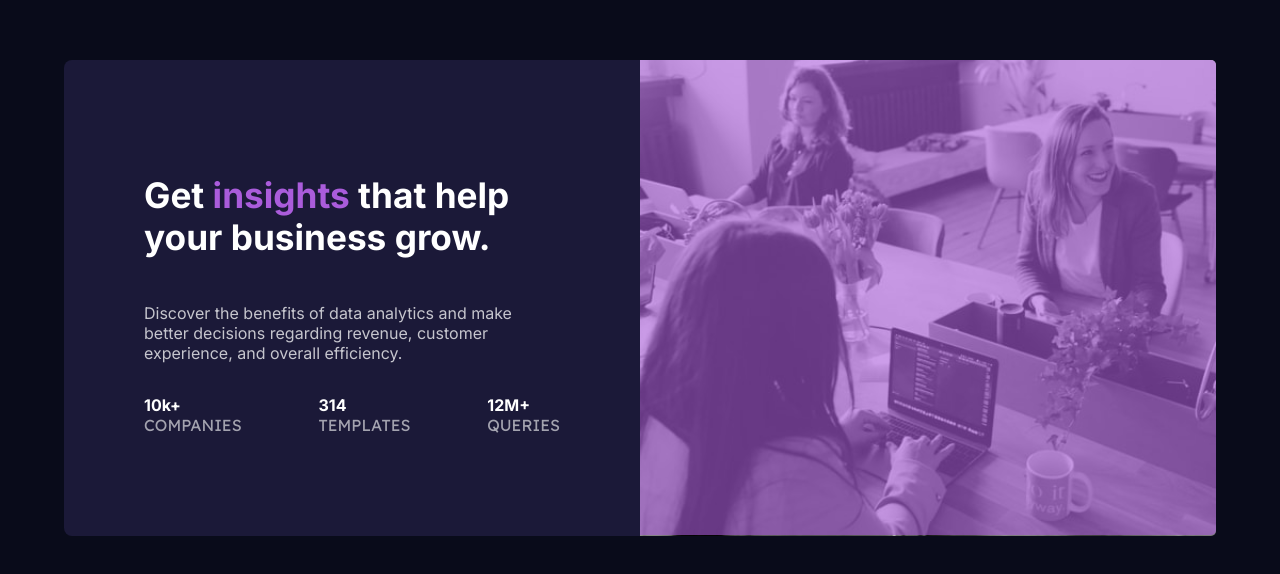
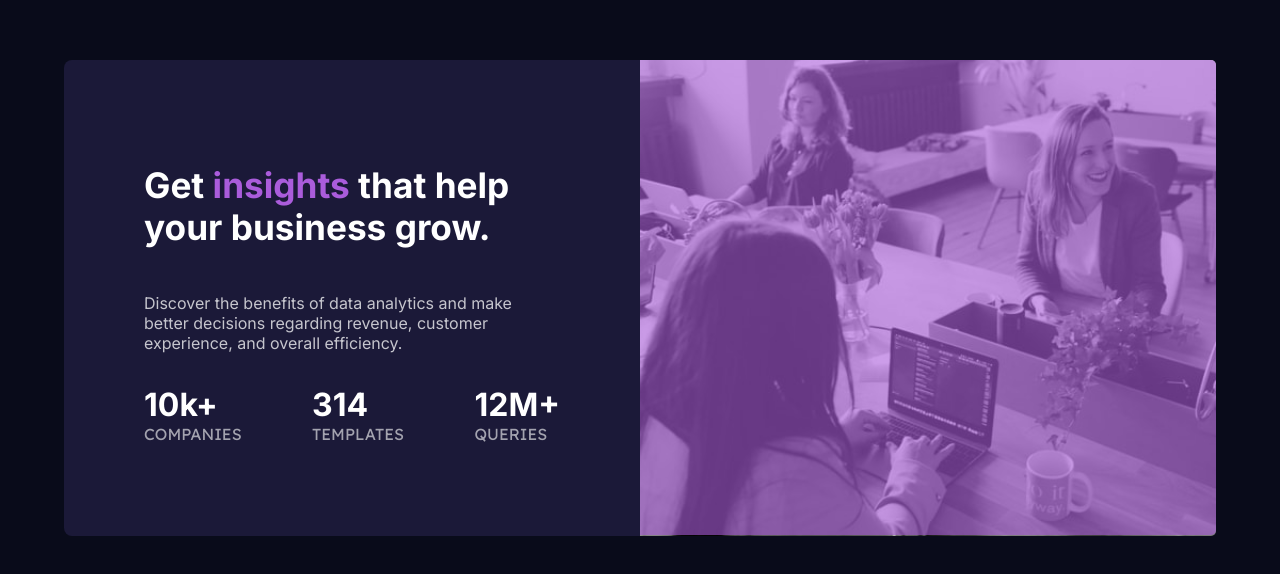
Before and after one commit to C4r4cole/stats-preview-card-component, a plain HTML site: page index.html in a window 1280 px wide. Shown: the part 110-684 px from the top of the page. Drawn offline with Linux system fonts and the light colour scheme.

Commit message:
corrections strong

```diff
--- a/style.css
+++ b/style.css
@@ -30,6 +30,10 @@ h1{
     font-family: 'Lexend Deca', sans-serif;
     color: hsla(0, 0%, 100%, 0.6);
     font-size: 1em;
+}
+
+.strong{
+    font-size: 2em;
 }
 
 .image{
```
